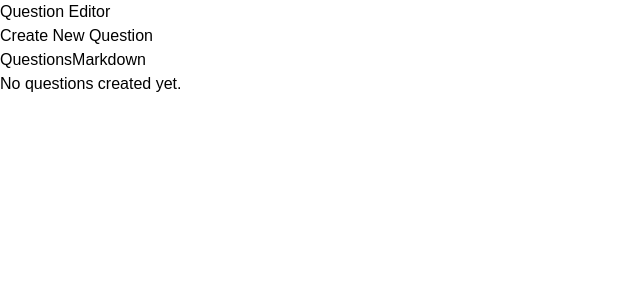
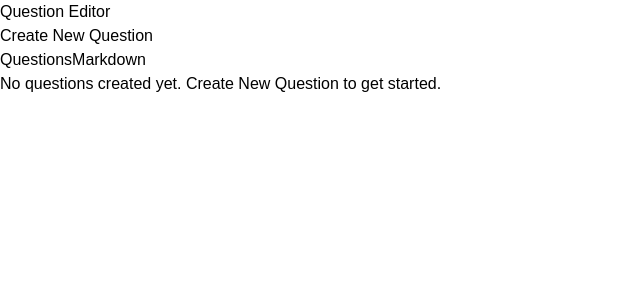
Before and after one commit to NeemaMwende/VisualEditor, a Next.js app: page / in a window 1280 px wide. Shown: the top 300 px of the page, without its empty margins (0-640 px from the left). Built offline with nearby package versions, Linux system fonts and the light colour scheme.

Commit message:
markdown saves changes update

```diff
--- a/src/app/questioneditor/components/QuestionEditor.tsx
+++ b/src/app/questioneditor/components/QuestionEditor.tsx
@@ -58,8 +58,6 @@ const QuestionEditor: React.FC<QuestionEditorProps> = ({
   onBack,
   initialData,
   isEditing = false,
-  //setIsEditing,
-  //onSaveMarkdown
 }) => {
   const [question, setQuestion] = useState('');
   const [answers, setAnswers] = useState<Answer[]>([
@@ -78,10 +76,8 @@ const QuestionEditor: React.FC<QuestionEditorProps> = ({
   const [currentFile, setCurrentFile] = useState<FileData | null>(null);
   const [showFileList, setShowFileList] = useState(false);
   const fileInputRef = useRef<HTMLInputElement>(null);
+  const [markdowns, setMarkdowns] = useState<MarkdownData[]>([]);
 
-  // const [currentMarkdown, setCurrentMarkdown] = useState('');
-  const [markdowns, setMarkdowns] = useState<MarkdownData[]>([]);
-  //const [nextMarkdownId, setNextMarkdownId] = useState(1);
 
   const currentMarkdown = useMemo(() => {
     return generateMarkdown({
--- a/src/app/savedquestionslists/components/SavedQuestionsList.tsx
+++ b/src/app/savedquestionslists/components/SavedQuestionsList.tsx
@@ -134,7 +134,7 @@ const SavedQuestionsList: React.FC<SavedQuestionsListProps> = ({
   const renderQuestions = () => (
     <div className="space-y-4">
       {questions.length === 0 ? (
-        <p className="text-center text-gray-500 italic">No questions created yet.</p>
+        <p className="text-center text-gray-500 italic">No questions created yet. Create New Question to get started.</p>
       ) : (
         questions.map((question, index) => (
           <div
@@ -236,7 +236,7 @@ const SavedQuestionsList: React.FC<SavedQuestionsListProps> = ({
   const saveMarkdownChanges = (updatedQuestion: BaseQuestion) => {
     if (editingMarkdown) {
       const content = updatedQuestion.question;
-      const updatedFiles = updateMarkdownFile(markdownFiles, Number(editingMarkdown.id), content);
+      const updatedFiles = updateMarkdownFile(markdownFiles, String(editingMarkdown.id), content);
       setMarkdownFiles(updatedFiles);
       setEditingMarkdown(null);
       alert('Changes saved successfully');
--- a/src/utils/markdownUtils.ts
+++ b/src/utils/markdownUtils.ts
@@ -209,9 +209,9 @@ export interface MarkdownFile {
   isExpanded: boolean;
 }
 
-export const updateMarkdownFile = (files: MarkdownFile[], id: number, content: string): MarkdownFile[] => {
+export const updateMarkdownFile = (files: MarkdownFile[], id: string, content: string): MarkdownFile[] => {
   const updatedFiles = files.map(file =>
-    file.id === id ? { ...file, content } : file
+    String(file.id) === id ? { ...file, content } : file
   );
   saveMarkdownToLocalStorage(updatedFiles);
   return updatedFiles;
```
